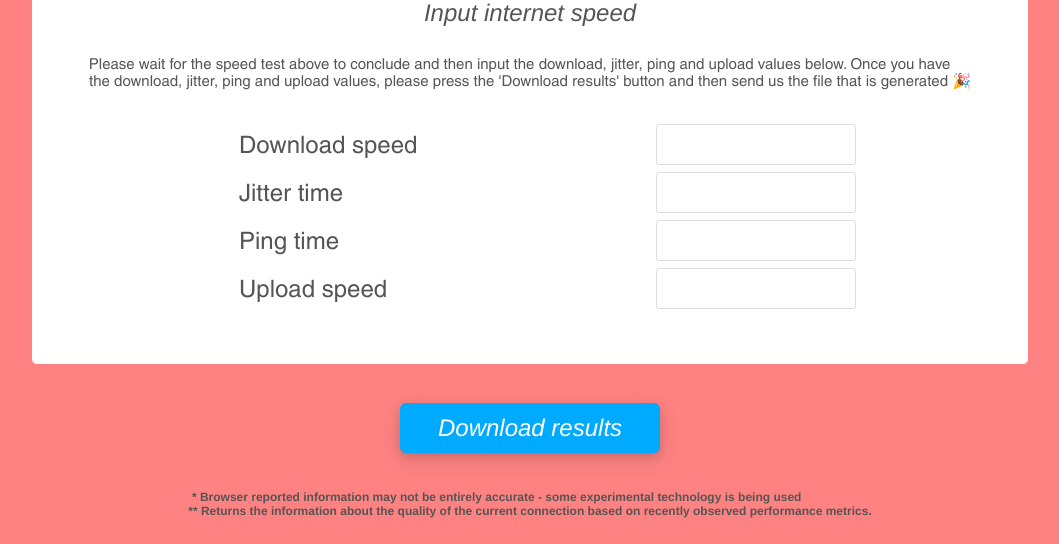
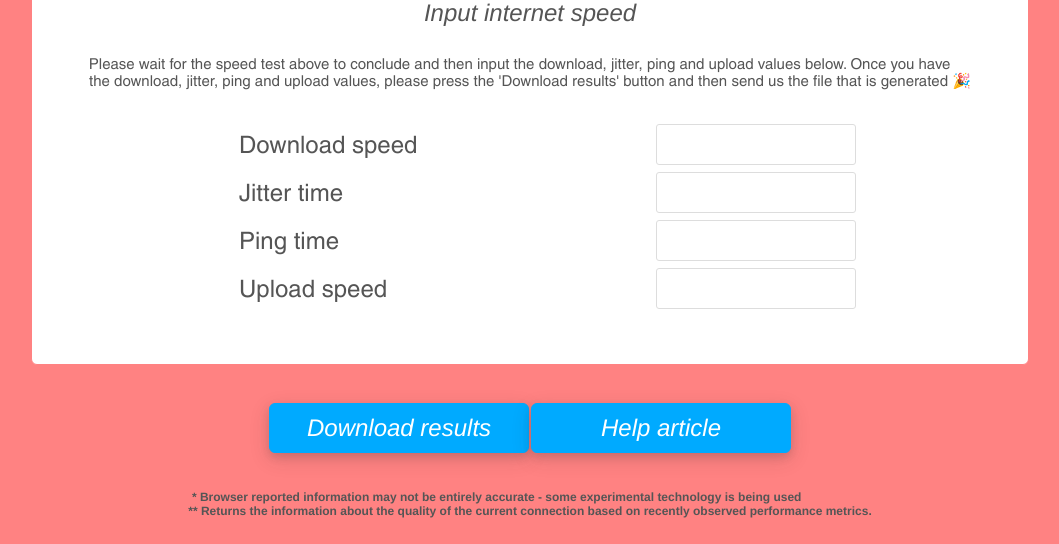
Before and after one commit to Dread7us/screencastify-ts, a plain HTML site: page index.html in a window 1280 px wide. Shown: the part 1903-2447 px from the top of the page, without its empty margins (110-1169 px from the left). Drawn offline with nearby package versions, Linux system fonts and the light colour scheme; no server answers; a web font is replaced by a local one.

Commit message:
Update index.html

```diff
--- a/index.html
+++ b/index.html
@@ -209,7 +209,7 @@
     </div>
     <br>
     <br>
-    <button id="click_test" class="button" type="button">Download results</button>
+    <button id="click_test" class="button" type="button">Download results</button><button id="help" class="button" type="button">Help article</button>
     <br>
     <br>
     <br>
```
